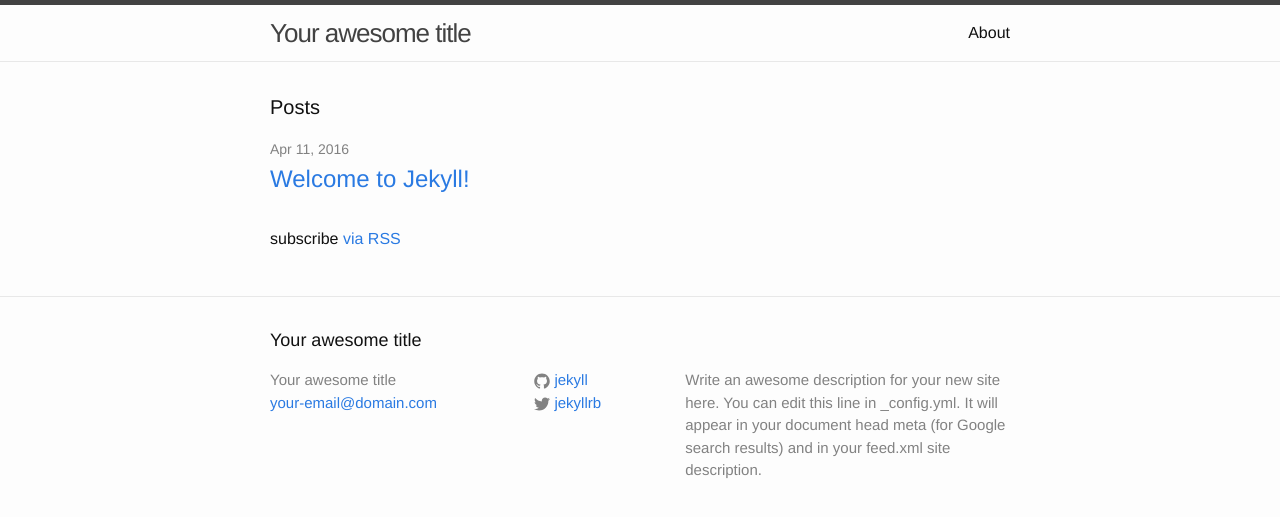
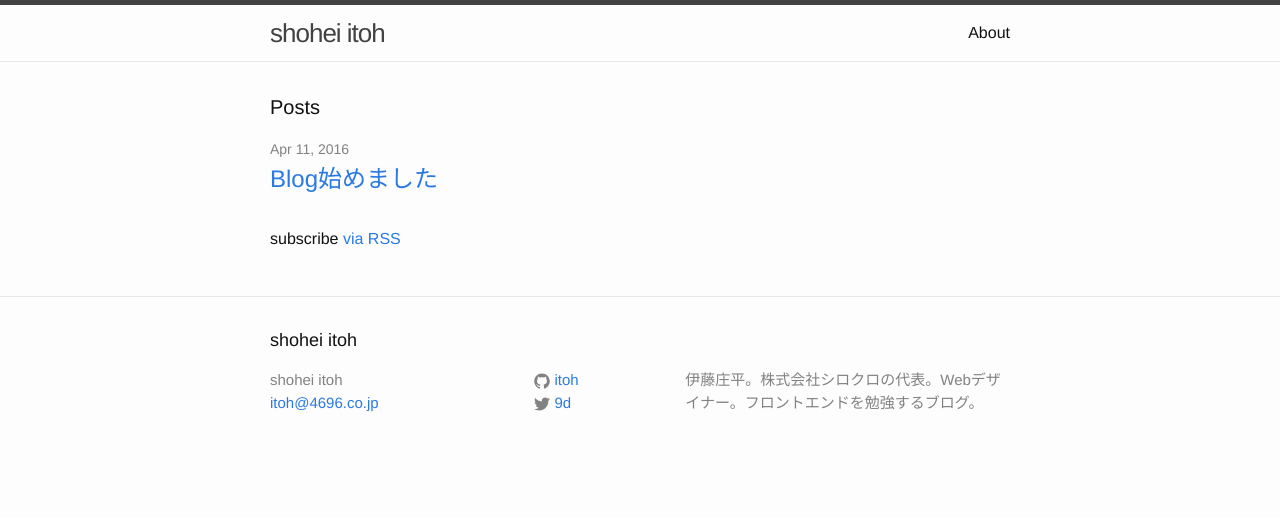
Before and after one commit to itoh/itoh.github.io, a Jekyll site: the page built from index.html, in a window 1280 px wide. Shown: the top 517 px of the page. Built offline with Jekyll 4.4.1, drawn with Linux system fonts in a browser that asks for light colours.

Commit message:
ブログ更新

```diff
--- a/_config.yml
+++ b/_config.yml
@@ -6,16 +6,14 @@
 # 'jekyll serve'. If you change this file, please restart the server process.
 
 # Site settings
-title: Your awesome title
-email: your-email@domain.com
+title: shohei itoh
+email: itoh@4696.co.jp
 description: > # this means to ignore newlines until "baseurl:"
-  Write an awesome description for your new site here. You can edit this
-  line in _config.yml. It will appear in your document head meta (for
-  Google search results) and in your feed.xml site description.
+  伊藤庄平。株式会社シロクロの代表。Webデザイナー。フロントエンドを勉強するブログ。
 baseurl: "" # the subpath of your site, e.g. /blog
-url: "http://yourdomain.com" # the base hostname & protocol for your site
-twitter_username: jekyllrb
-github_username:  jekyll
+url: "http://www.4696.co.jp/" # the base hostname & protocol for your site
+twitter_username: 9d
+github_username:  itoh
 
 # Build settings
 markdown: kramdown
```
Also changed, not shown: _posts/2016-04-11-blog.markdown (added, +10 -0 lines), _posts/2016-04-11-welcome-to-jekyll.markdown (deleted, +0 -25 lines).
